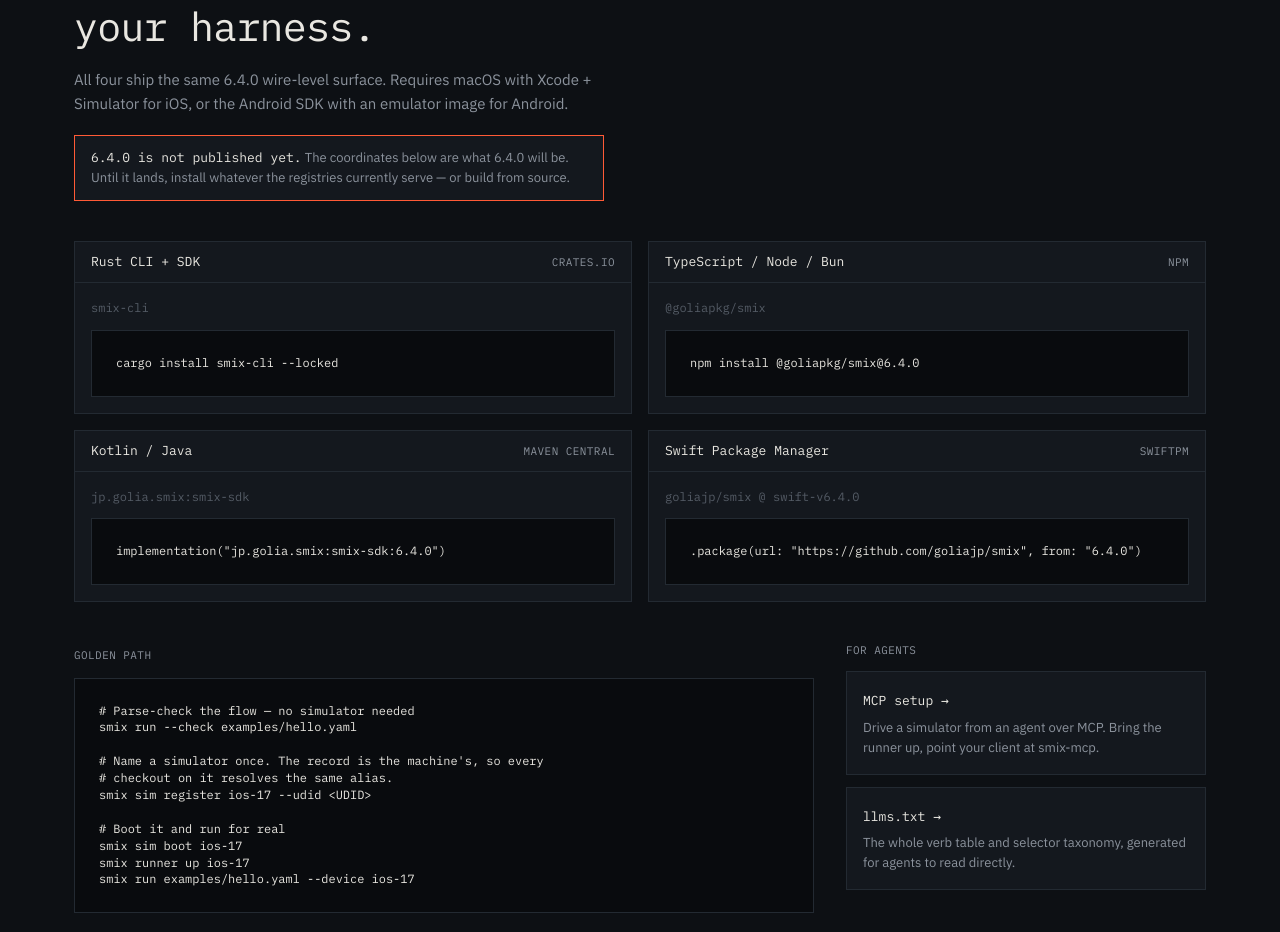
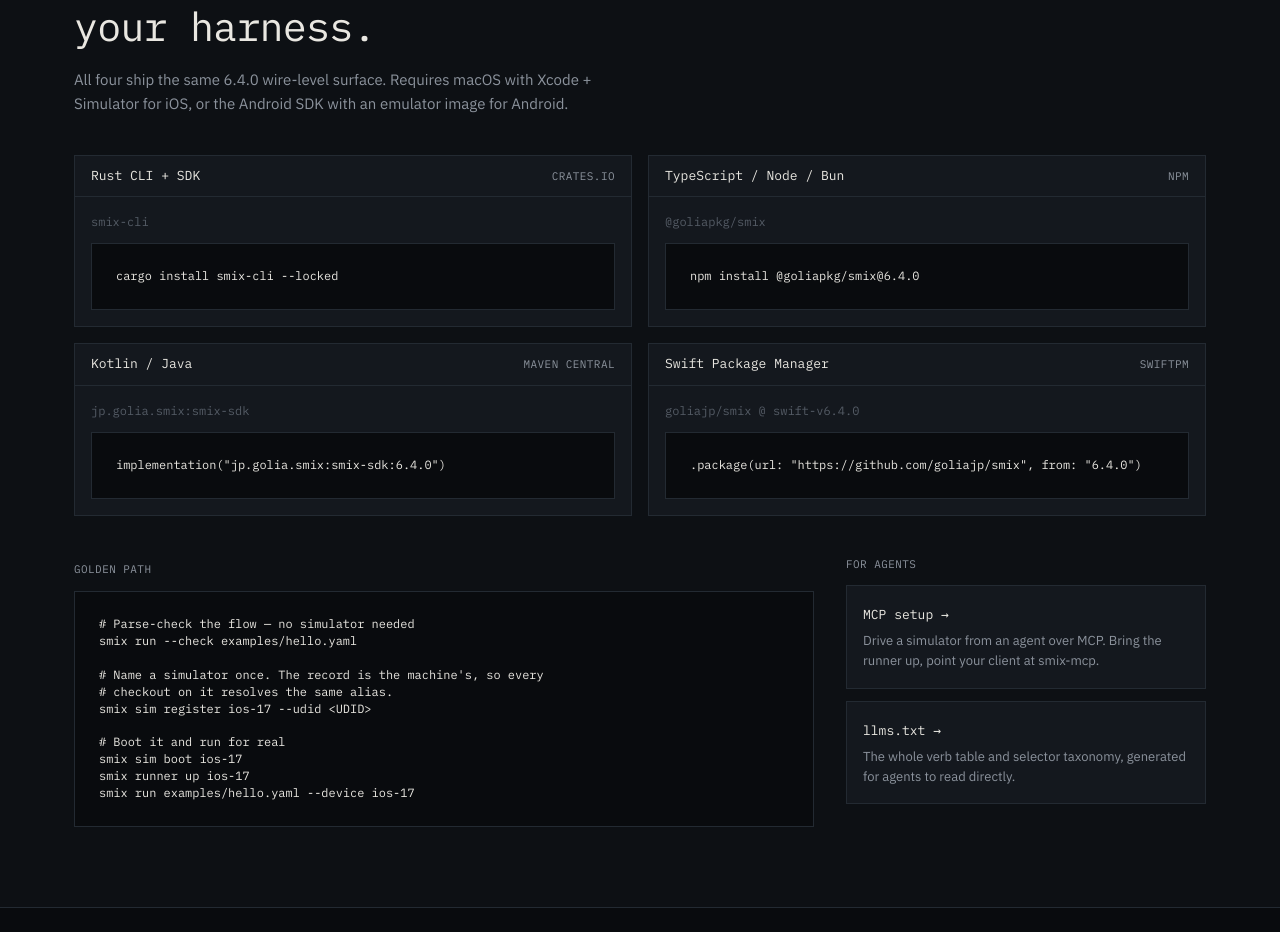
Before and after one commit to goliajp/smix, a React (Vite) app in the folder web/: page / in a window 1280 px wide. Shown: the part 4443-5375 px from the top of the page. Built offline with nearby package versions, Linux system fonts and the light colour scheme.

Commit message:
take the pre-release banner down
6.4.0 is on all four registries. The banner covers the window between a
version being written here and the registries serving it; leaving it up
is how it once outlived its release by two majors.

```diff
--- a/web/src/sections/install.tsx
+++ b/web/src/sections/install.tsx
@@ -15,20 +15,6 @@ export function Install() {
         <p className="mt-5 max-w-[60ch] text-fg-muted">
           All four ship the same {VERSION} wire-level surface. Requires macOS with Xcode + Simulator
           for iOS, or the Android SDK with an emulator image for Android.
-        </p>
-
-        {/* Covers the gap between a version being written down here and the
-            registries serving it, and comes out with the release — fact-scan
-            fails both ways round now. The number below is the binding, not a
-            literal — a literal is the part that goes stale. */}
-        <p className="mt-5 max-w-[68ch] border border-accent bg-bg-elev px-4 py-3 text-[13px] text-fg-muted">
-          <span className="font-mono font-600 text-fg">{VERSION} is not published yet.</span>{' '}
-          The coordinates below are what {VERSION} will be. Until it lands, install whatever the
-          registries currently serve — or build from{' '}
-          <a href={LINKS.repo} target="_blank" rel="noreferrer">
-            source
-          </a>
-          .
         </p>
 
         <div className="mt-10 grid gap-4 sm:grid-cols-2">
```
